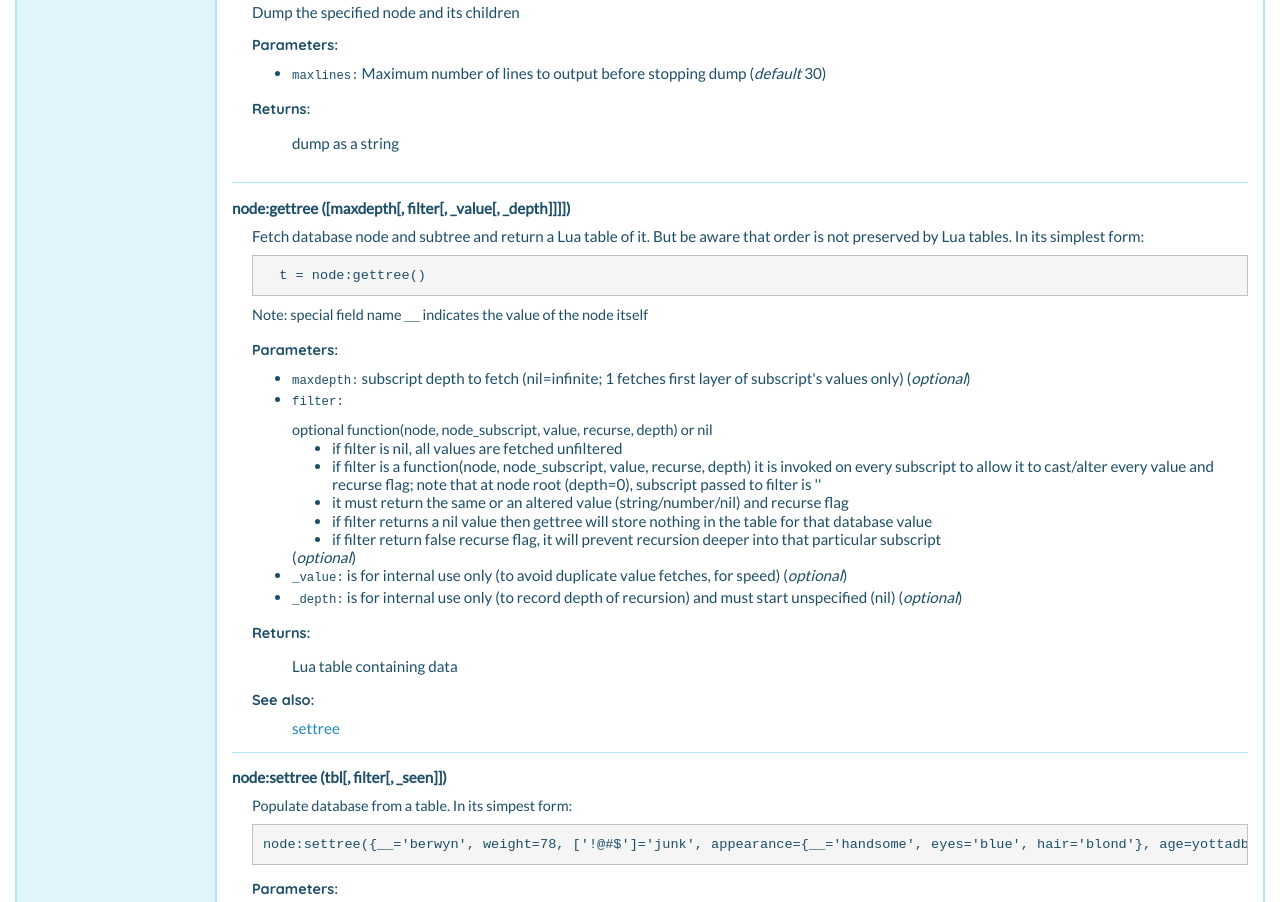
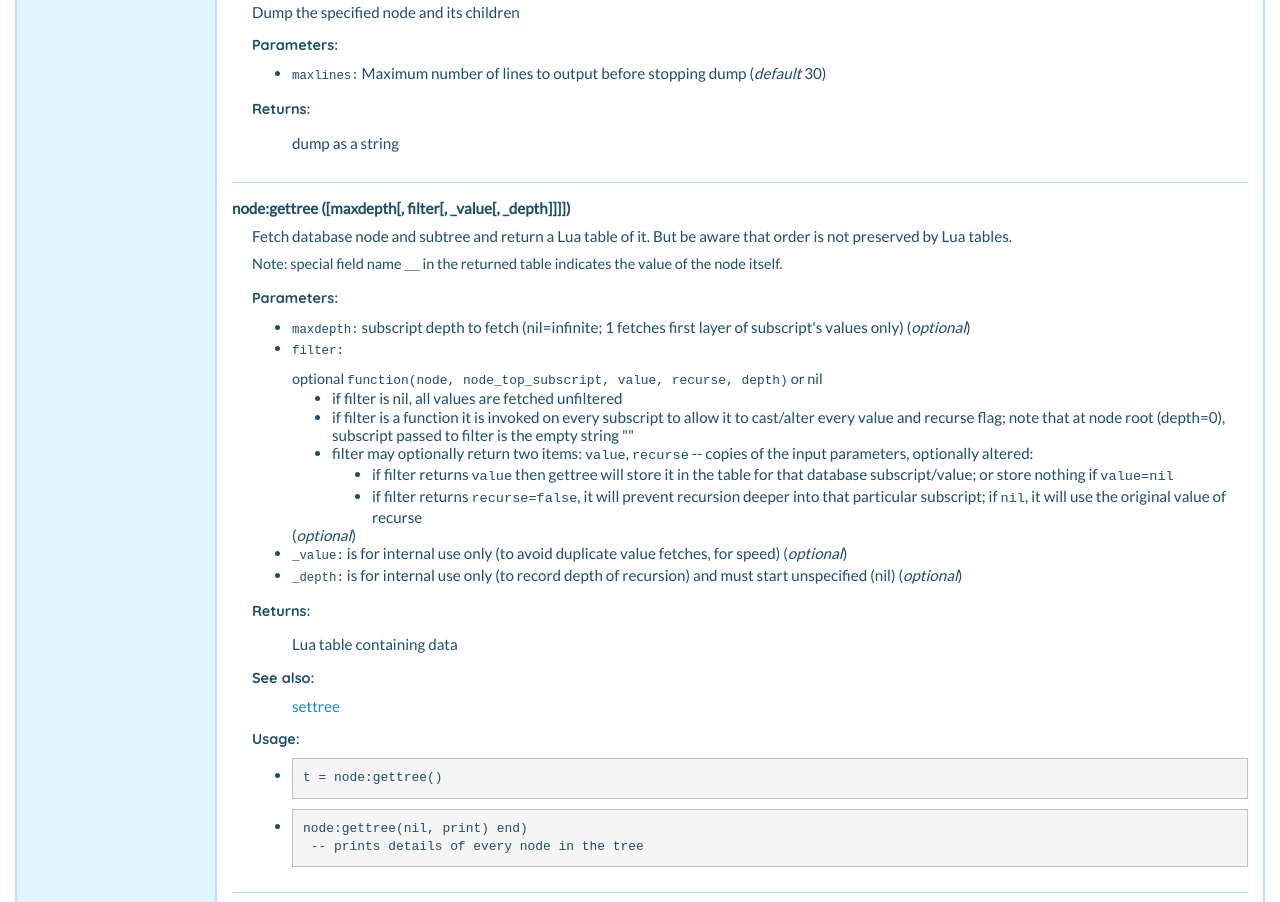
Before and after one commit to anet-be/lua-yottadb, a plain HTML site: page docs/yottadb.html in a window 1280 px wide. Shown: the part 2461-3363 px from the top of the page. Drawn offline with Linux system fonts and the light colour scheme.

Commit message:
- Enhance node:gettree() so that you can easily use it as a generic tree iterator. - Use it in yottadb.dump() so that dump now only generates the first maxlines of the dump (it used to generate the whole tree and only print maxlines) - Bump version number to v1.2 since the new MLua benchmark requires this version

```diff
--- a/docs/yottadb.html
+++ b/docs/yottadb.html
@@ -471,11 +471,9 @@
     <strong>node:gettree ([maxdepth[, filter[, _value[, _depth]]]])</strong>
     </dt>
     <dd>
-    Fetch database node and subtree and return a Lua table of it.  But be aware that order is not preserved by Lua tables.
- In its simplest form:</p>
-<pre><code>  t = node:gettree()
-</code></pre>
-<p>  Note: special field name <code>__</code> indicates the value of the node itself
+    Fetch database node and subtree and return a Lua table of it.  But be aware that order is not preserved by Lua tables.</p>
+
+<p>  Note: special field name <code>__</code> in the returned table indicates the value of the node itself.
 
 
     <h3>Parameters:</h3>
@@ -486,16 +484,18 @@
         </li>
         <li><span class="parameter">filter</span>
 
-<p> optional function(node, node_subscript, value, recurse, depth) or nil</p>
+<p> optional <code>function(node, node_top_subscript, value, recurse, depth)</code> or nil</p>
 
 <ul>
     <li>if filter is nil, all values are fetched unfiltered</li>
-    <li>if filter is a function(node, node_subscript, value, recurse, depth) it is invoked on every subscript
+    <li>if filter is a function it is invoked on every subscript
     to allow it to cast/alter every value and recurse flag;
-    note that at node root (depth=0), subscript passed to filter is ''</li>
-    <li>it must return the same or an altered value (string/number/nil) and recurse flag</li>
-    <li>if filter returns a nil value then gettree will store nothing in the table for that database value</li>
-    <li>if filter return false recurse flag, it will prevent recursion deeper into that particular subscript</li>
+    note that at node root (depth=0), subscript passed to filter is the empty string ""</li>
+    <li>filter may optionally return two items: <code>value</code>, <code>recurse</code> -- copies of the input parameters, optionally altered:
+    <ul>
+        <li>if filter returns <code>value</code> then gettree will store it in the table for that database subscript/value; or store nothing if <code>value=nil</code></li>
+        <li>if filter returns <code>recurse=false</code>, it will prevent recursion deeper into that particular subscript; if <code>nil</code>, it will use the original value of recurse</li>
+    </ul></li>
 </ul>
 
          (<em>optional</em>)
@@ -522,6 +522,12 @@
          <a href="yottadb.html#node:settree">settree</a>
     </ul>
 
+    <h3>Usage:</h3>
+    <ul>
+        <li><pre class="example">t = node:gettree()</pre></li>
+        <li><pre class="example">node:gettree(<span class="keyword">nil</span>, <span class="global">print</span>) <span class="keyword">end</span>)
+ <span class="comment">-- prints details of every node in the tree</span></pre></li>
+    </ul>
 
 </dd>
     <dt>
@@ -621,8 +627,9 @@
  in Lua, and cleared while in M. This makes the OS automatically restart IO calls that are
  interrupted by SIGALRM. The benefit of this over blocking is that the YDB SIGALRM
  handler does actually run, allowing YDB to flush the database or IO as necessary without
- your M code having to call the M command <code>VIEW &quot;FLUSH&quot;</code>.
- Note: this function does take time, as OS calls are slow. Using it will increase the M calling
+ your M code having to call the M command <code>VIEW &quot;FLUSH&quot;</code>.</p>
+
+<p> Note: this function does take time, as OS calls are slow. Using it will increase the M calling
  overhead by about 1.4 microseconds: 2-5x the bare calling overhead (see <code>make benchmarks</code>)
  The call to init() already saves initial values of SIGALRM flags and Sigmask to reduce
  OS calls and make it as fast as possible.
@@ -2223,7 +2230,7 @@
 </div> <!-- id="main" -->
 <div id="about">
 <i>generated by <a href="http://github.com/stevedonovan/LDoc">LDoc 1.4.6</a></i>
-<i style="float:right;">Last updated 2023-03-30 20:44:24 </i>
+<i style="float:right;">Last updated 2023-04-07 22:35:38 </i>
 </div> <!-- id="about" -->
 </div> <!-- id="container" -->
 </body>
```
Also changed, not shown: 2 other files.
